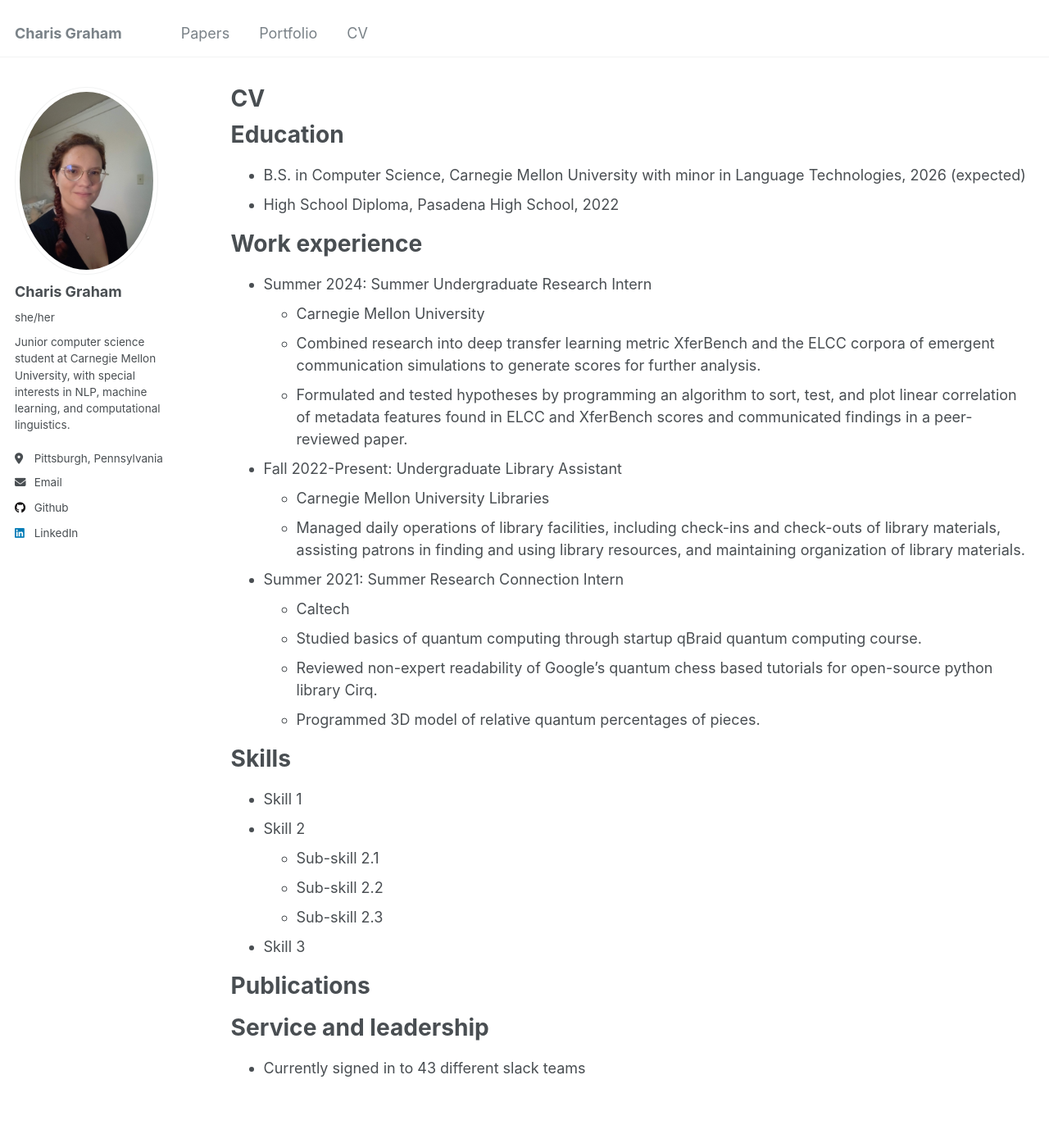
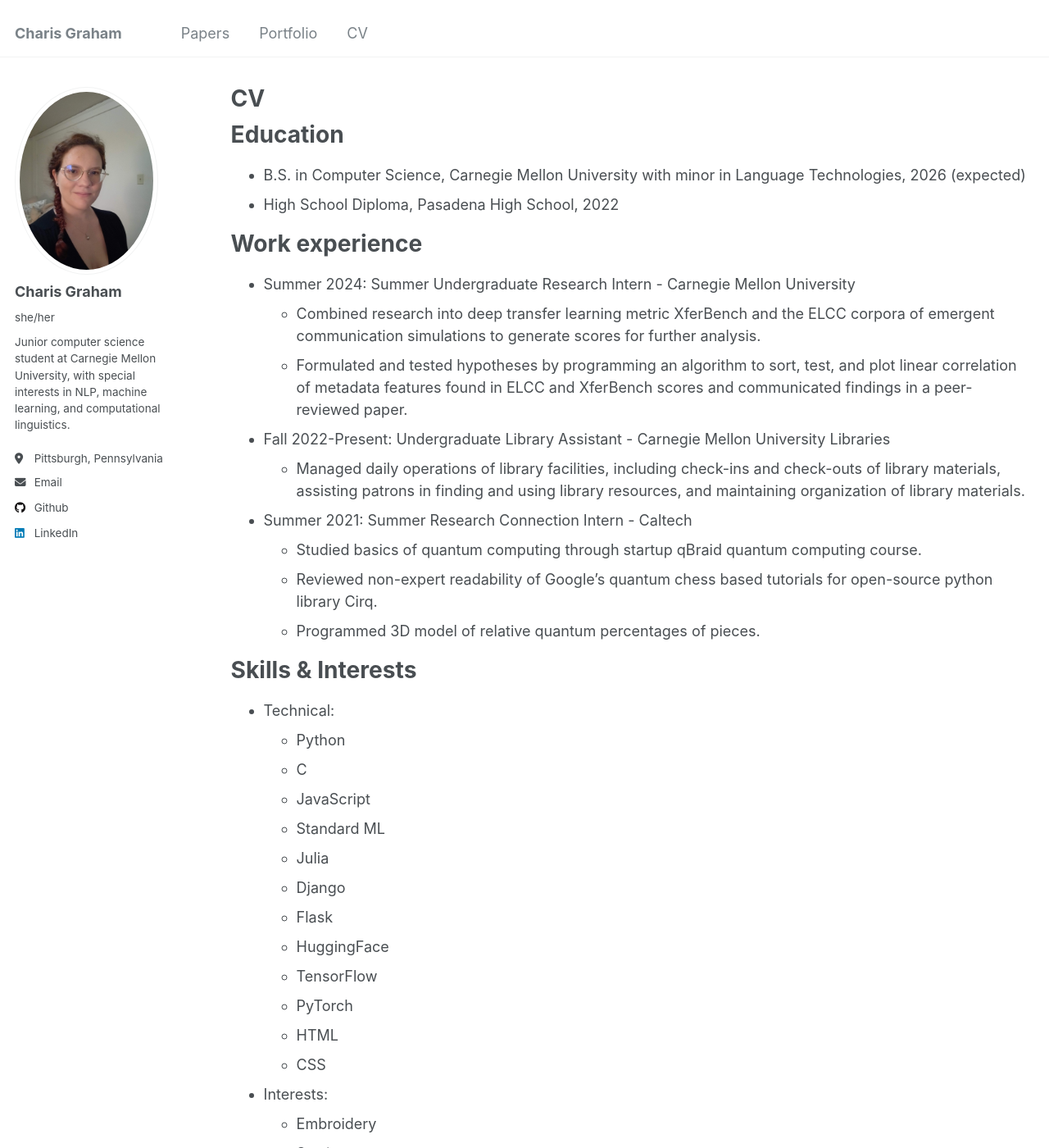
Before and after one commit to Charis-Graham/Charis-Graham.github.io, a Jekyll site: the page built from _pages/cv.md, in a window 1280 px wide and 1400 px high. Shown: the whole window at 82% size. Built offline with Jekyll 4.4.1, drawn with Linux system fonts in a browser that asks for light colours; some of the changed text lies outside the part shown.

Commit message:
Update cv.md

```diff
--- a/_pages/cv.md
+++ b/_pages/cv.md
@@ -16,32 +16,40 @@
 
 Work experience
 ======
-* Summer 2024: Summer Undergraduate Research Intern
-  * Carnegie Mellon University
+* Summer 2024: Summer Undergraduate Research Intern - Carnegie Mellon University
   * Combined research into deep transfer learning metric XferBench and the ELCC corpora of emergent
 communication simulations to generate scores for further analysis.
   * Formulated and tested hypotheses by programming an algorithm to sort, test, and plot linear correlation of
 metadata features found in ELCC and XferBench scores and communicated findings in a peer-reviewed paper.
 
-* Fall 2022-Present: Undergraduate Library Assistant
-  * Carnegie Mellon University Libraries
+* Fall 2022-Present: Undergraduate Library Assistant - Carnegie Mellon University Libraries
   * Managed daily operations of library facilities, including check-ins and check-outs of library materials, assisting
 patrons in finding and using library resources, and maintaining organization of library materials.
 
-* Summer 2021: Summer Research Connection Intern
-  * Caltech
+* Summer 2021: Summer Research Connection Intern - Caltech
   * Studied basics of quantum computing through startup qBraid quantum computing course.
   * Reviewed non-expert readability of Google’s quantum chess based tutorials for open-source python library Cirq.
   * Programmed 3D model of relative quantum percentages of pieces.
 
-Skills
+Skills & Interests
 ======
-* Skill 1
-* Skill 2
-  * Sub-skill 2.1
-  * Sub-skill 2.2
-  * Sub-skill 2.3
-* Skill 3
+* Technical:
+  * Python
+  * C
+  * JavaScript
+  * Standard ML
+  * Julia
+  * Django
+  * Flask
+  * HuggingFace
+  * TensorFlow
+  * PyTorch
+  * HTML
+  * CSS
+* Interests:
+  * Embroidery
+  * Sewing
+  * Table Top Role Playing Games
 
 Publications
 ======
```
